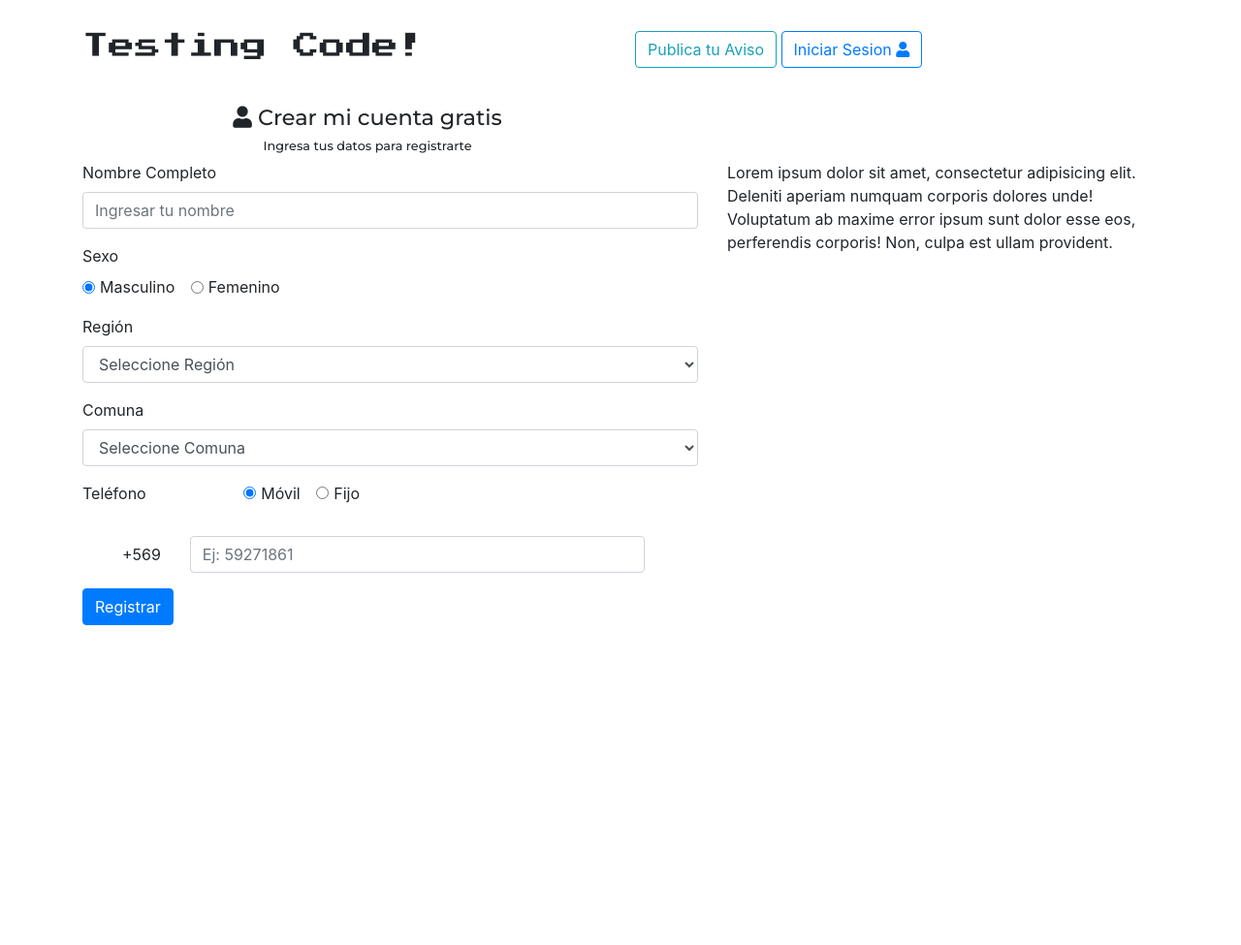
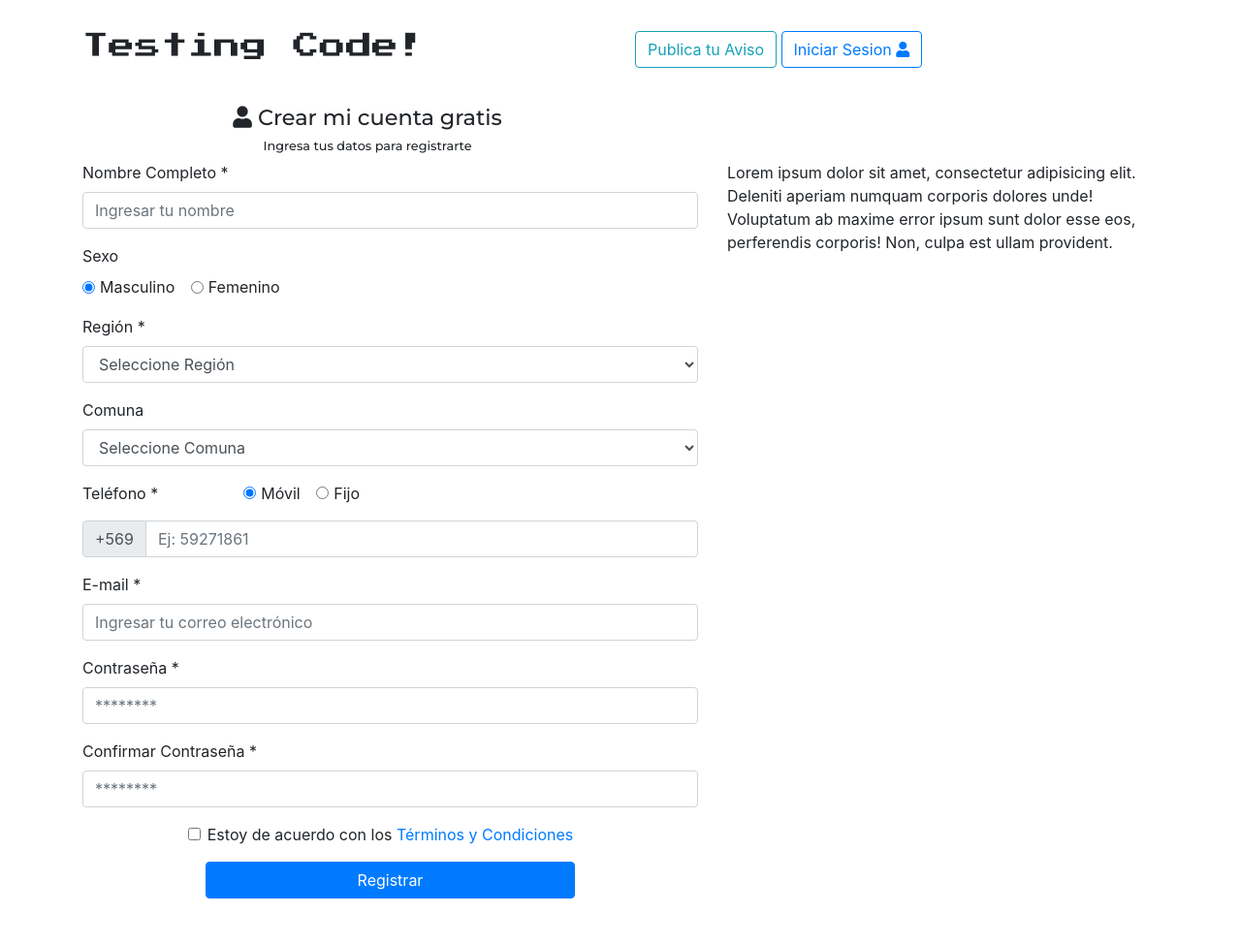
Before and after one commit to ignacioainol/Plagio-Yapo-Codeigniter, a CodeIgniter app: page /yapues/crearcuenta in a window 1280 px wide. Shown: the whole page at 97% size. Before the commit the page ends 645 px from the top, so only its background shows below. Run offline with CodeIgniter, Linux system fonts and the light colour scheme; data comes from the database, SQL or seed files in the repository; some libraries are stand-ins or nearby versions.

Commit message:
Trying validate form pt 1

```diff
--- a/application/controllers/Crearcuenta.php
+++ b/application/controllers/Crearcuenta.php
@@ -18,6 +18,24 @@ class Crearcuenta extends CI_Controller{
 	public function getTowns($region_id){
 		$towns = $this->Region_model->getTownsByRegionId($region_id);
 		echo json_encode($towns, true);
+	}
 
+	public function registro(){
+		$errorMessage = "";
+		if($_POST){
+			$fullname = $this->input->post('fullname');
+			if($fullname != ""){
+				echo $fullname;
+			}else{
+				$errorMessage = "Ingresa tu nombre";
+			}
+			if($errorMessage != ""){
+				echo "Bieeeen" . $fullname;
+			}else{
+				echo $errorMessage;
+			}
+		}else{
+			echo "no wn";
+		}
 	}
 }
--- a/application/views/partials/footer.php
+++ b/application/views/partials/footer.php
@@ -33,7 +33,14 @@
 		document.getElementById('btnRegister').addEventListener('click',function(e){
 			e.preventDefault();
 			$.ajax({
-				url: '<?= base_url() . '/' ?>'
+				type: 'POST',
+				url: '<?= base_url() . 'crearcuenta/registro' ?>',
+				data:{
+					fullname: $('#fullname').val()
+				},
+				success: function(response){
+					alert(response);
+				}
 			});
 		});
 	</script>
--- a/application/views/registro.php
+++ b/application/views/registro.php
@@ -16,8 +16,8 @@
 				<form>
 				  <!--[NOMBRE COMPLETO]-->
 				  <div class="form-group">
-				    <label>Nombre Completo</label>
-				    <input type="text" id="nombreCompleto" class="form-control" placeholder="Ingresar tu nombre">
+				    <label>Nombre Completo *</label>
+				    <input type="text" required="required" onkeypress="return textonly(event)" class="form-control " id="fullname" placeholder="Ingresar tu nombre">
 				  </div>
 				  <!--[/NOMBRE COMPLETO]-->
 
@@ -37,7 +37,7 @@
 
 				  <!--[REGION]-->
 				  <div class="form-group">
-				  	  <label for="inputState">Región</label>
+				  	  <label for="inputState">Región *</label>
 				      <select id="selectRegion" name="region" class="form-control">
 				      	<option selected>Seleccione Región</option>
 				      	<? foreach($regions as $key => $val): ?>
@@ -57,10 +57,10 @@
 				  <!--[/COMUNA]-->
 
 				  <!--[TELEFONO]-->
-				  <div class="form-group">
+				  <div class="form-group" style="margin-bottom: 0">
 				  	<div class="row">
 				  		<div class="col-md-3">
-				  			<label for="inputState">Teléfono</label>
+				  			<label for="inputState">Teléfono *</label>
 				  		</div>
 				  		<div class="col-md-9">
 				  			 <!--[TIPO TELEFONO]-->
@@ -70,7 +70,7 @@
 									  <label class="form-check-label">Móvil</label>
 									</div>
 									<div class="form-check form-check-inline">
-									  <input class="form-check-input" type="radio" name="typePhone" value="fijo">
+									  <input required class="form-check-input" type="radio" name="typePhone" value="fijo">
 									  <label class="form-check-label">Fijo</label>
 									</div>
 								</div>
@@ -78,21 +78,79 @@
 				  		</div>
 				  	</div>
 				  </div>
-				  <!--[/TELEFONO]-->
+
 				  <!--[TYPE PHONE]-->
 				  <div id="typePhone">
 				  	<!--[MOVIL]-->
-				  	<div class="form-group row">
-				    	<label class="col-xs-2 col-sm-2 col-form-label" style="text-align: right">+569</label>
-				    <div class="col-xs-8 col-sm-9">
-				      <input type="email" class="form-control" placeholder="Ej: 59271861">
-				    </div>
+					<div class="form-row" style="margin-bottom: 8px">
+					    <div class="col-sm-12">
+					      <div class="input-group mb-2">
+					        <div class="input-group-prepend">
+					          <div class="input-group-text">+569</div>
+					        </div>
+					        <input type="text" onkeypress="return validateNumber(event)" class="form-control" placeholder="Ej: 59271861">
+					      </div>
+					    </div>
+					  </div>
+					<!--[/MOVIL]-->
 				  </div>
-				  	<!--[/MOVIL]-->
-				  </div>
+				  <!--[/TELEFONO]-->
+
 				  <!--[/TYPE PHONE]-->
 
-				  <button type="submit" id="btnRegister" class="btn btn-primary">Registrar</button>
+				  <!--[EMAIL]-->
+				  <div class="form-group">
+				    <label>E-mail *</label>
+				    <input type="email" id="correoElectronico" class="form-control" placeholder="Ingresar tu correo electrónico">
+				  </div>
+				  <!--[/EMAIL]-->
+
+				  <!--[CONTRASENA]-->
+				  <div class="form-group">
+				    <label>Contraseña *</label>
+				    <input type="password" id="contrasena" class="form-control" placeholder="********">
+				  </div>
+				  <!--[/CONTRASENA]-->
+
+				  <!--[REPETIR CONTRASENA]-->
+				  <div class="form-group">
+				    <label>Confirmar Contraseña *</label>
+				    <input type="password" id="contrasenaConfirm" class="form-control" placeholder="********">
+				  </div>
+				  <!--[/REPETIR CONTRASENA]-->
+
+				  <!--[TERMINOS Y CONDICIONES]-->
+				  <div class="form-group" style="text-align: center">
+				  	<input class="form-check-input" type="checkbox" id="inlineFormCheck">
+				    <label class="form-check-label" for="inlineFormCheck">Estoy de acuerdo con los <a href="#" data-toggle="modal" data-target="#terminosCondiciones">Términos y Condiciones</a></label>
+
+					<!--[MODAL TERMINOS]-->
+					<div class="modal fade" id="terminosCondiciones" tabindex="-1" role="dialog" aria-labelledby="exampleModalLongTitle" aria-hidden="true">
+					  <div class="modal-dialog" role="document">
+					    <div class="modal-content">
+					      <div class="modal-header">
+					        <h5 class="modal-title" id="exampleModalLongTitle">Modal title</h5>
+					        <button type="button" class="close" data-dismiss="modal" aria-label="Close">
+					          <span aria-hidden="true">&times;</span>
+					        </button>
+					      </div>
+					      <div class="modal-body">
+					        ...
+					      </div>
+					      <div class="modal-footer">
+					        <button type="button" class="btn btn-secondary" data-dismiss="modal">Close</button>
+					        <button type="button" class="btn btn-primary">Save changes</button>
+					      </div>
+					    </div>
+					  </div>
+					</div>
+					<!--[MODAL TERMINOS]-->
+				  </div>
+				  <!--[/TERMINOS Y CONDICIONES]-->
+
+				  <div class="text-center">
+				  	<button type="submit" id="btnRegister" class="btn btn-primary">Registrar</button>
+				  </div>
 				</form>
 			</div>
 			<!--[/FORMULARIO REGISTRO]-->
--- a/public/css/main.css
+++ b/public/css/main.css
@@ -1,2 +1,2 @@
-@import url("https://fonts.googleapis.com/css?family=Press+Start+2P");@import url("https://fonts.googleapis.com/css?family=Montserrat:400,500,700");#mainContainer{margin-top:2em}#mainContainer h1#mainTitle{font-family:'Press Start 2P', cursive;font-size:1.7em}#mainContainer .table{margin-top:2em}#mainContainer .table td{padding:.4em;transition:all .6s linear}#mainContainer .table td:hover{background:#76ff03;cursor:pointer}.modal-body{padding:3em}.modal-body h5,.modal-body .btnEnter{text-align:center !important;margin-bottom:1em}.modal-body .btnLogin{text-align:center}.modal-body .close{position:absolute;right:13px;top:13px}.modal-body .btnEnter{width:80%;margin-top:0.5em;margin-bottom:0.5em}.mainRegistro .titleRegistro{padding-left:3em;padding-top:2.2em;text-align:center;font-family:'Montserrat', sans-serif}.mainRegistro .titleRegistro h1{font-size:1.4em}.mainRegistro .titleRegistro h4{font-size:0.8em}.mainRegistro .sexOption{margin-bottom:5em}
+@import url("https://fonts.googleapis.com/css?family=Press+Start+2P");@import url("https://fonts.googleapis.com/css?family=Montserrat:400,500,700");#mainContainer{margin-top:2em}#mainContainer h1#mainTitle{font-family:'Press Start 2P', cursive;font-size:1.7em}#mainContainer .table{margin-top:2em}#mainContainer .table td{padding:.4em;transition:all .6s linear}#mainContainer .table td:hover{background:#76ff03;cursor:pointer}.modal-body{padding:3em}.modal-body h5,.modal-body .btnEnter{text-align:center !important;margin-bottom:1em}.modal-body .btnLogin{text-align:center}.modal-body .close{position:absolute;right:13px;top:13px}.modal-body .btnEnter{width:80%;margin-top:0.5em;margin-bottom:0.5em}.mainRegistro{margin-bottom:3em}.mainRegistro .titleRegistro{padding-left:3em;padding-top:2.2em;text-align:center;font-family:'Montserrat', sans-serif}.mainRegistro .titleRegistro h1{font-size:1.4em}.mainRegistro .titleRegistro h4{font-size:0.8em}.mainRegistro .sexOption{margin-bottom:5em}.mainRegistro #btnRegister{width:60%}
 /*# sourceMappingURL=main.css.map */
--- a/public/css/main.scss
+++ b/public/css/main.scss
@@ -49,6 +49,7 @@ $greenlight: #76ff03;
 	}
 }
 .mainRegistro{
+	margin-bottom: 3em;
 	.titleRegistro{
 		padding-left: 3em;
 		padding-top: 2.2em;
@@ -65,4 +66,8 @@ $greenlight: #76ff03;
 	.sexOption{
 		margin-bottom: 5em;
 	}
+
+	#btnRegister{
+		width: 60%;
+	}
 }
--- a/public/js/main.js
+++ b/public/js/main.js
@@ -12,9 +12,40 @@ $('document').ready(function(){
 	// Type of Phone
 	$('input[type=radio][name=typePhone]').on('change',function(){
 		if(this.value == 'movil'){
-			$('#typePhone').html('<!--[MOVIL]--><div class="form-group row"><label class="col-sm-2 col-form-label" style="text-align: right">+569</label><div class="col-sm-9"><input type="text" class="form-control" placeholder="Ej: 59271861"></div></div><!--[/MOVIL]-->');
+			$('#typePhone').html('<!--[MOVIL]--><div class="form-row" style="margin-bottom: 8px"><div class="col-sm-12"><div class="input-group mb-2"><div class="input-group-prepend"><div class="input-group-text">+569</div></div><input type="text" required onkeypress="return validateNumber(event)" class="form-control" placeholder="Ej: 59271861"></div></div></div><!--[/MOVIL]-->');
 		}else if(this.value == 'fijo'){
-			$('#typePhone').html('<!--[FIJO]--><div class="form-group row"><div class="col-sm-2" style="padding-right:0"><input type="text" class="form-control" placeholder="Codigo"></div><div class="col-sm-9"><input type="email" class="form-control" placeholder="Ej: 23536784"></div></div><!--[/FIJO]-->');
+			$('#typePhone').html('<!--[FIJO]--><div class="form-group row"><div class="col-sm-2" style="padding-right:0"><input type="text" class="form-control" placeholder="Codigo"></div><div class="col-sm-10"><input type="text" required onkeypress="return validateNumber(event)" class="form-control" placeholder="Ej: 23536784"></div></div><!--[/FIJO]-->');
 		}
 	});
+
 });
+
+function textonly(e){
+var code;
+if (!e) var e = window.event;
+if (e.keyCode) code = e.keyCode;
+else if (e.which) code = e.which;
+var character = String.fromCharCode(code);
+    var AllowRegex  = /^[\ba-zA-Z\s-]$/;
+    if (AllowRegex.test(character)) return true;
+    return false;
+}
+
+function validateNumber(event) {
+    var key = window.event ? event.keyCode : event.which;
+    if (event.keyCode === 8 || event.keyCode === 46) {
+        return true;
+    } else if ( key < 48 || key > 57 ) {
+        return false;
+    } else {
+        return true;
+    }
+};
+
+function validateEmail(mail) {
+ if (/^\w+([\.-]?\w+)*@\w+([\.-]?\w+)*(\.\w{2,3})+$/.test(myForm.emailAddr.value)){
+    return (true)
+  }
+    alert("You have entered an invalid email address!")
+    return (false)
+}
```
Also changed, not shown: 1 other file.
